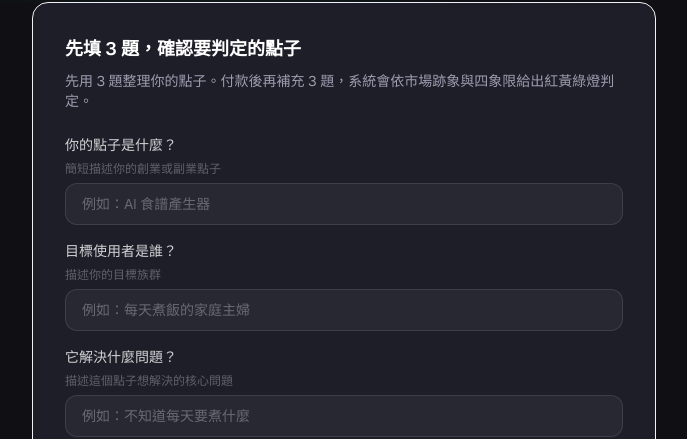
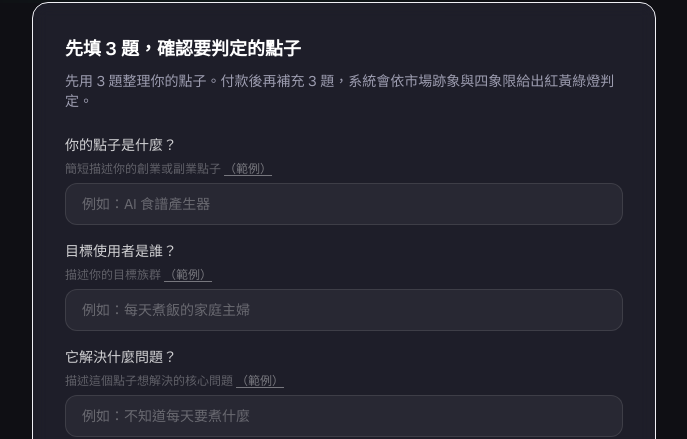
Before and after one commit to win781001-boop/ai-startup-traffic-light, a Next.js app: page / in a window 1280 px wide. Shown: the part 797-1236 px from the top of the page, without its empty margins (296-983 px from the left). Built offline with nearby package versions, Linux system fonts and the light colour scheme.

Commit message:
Add form question examples

```diff
--- a/app/page.tsx
+++ b/app/page.tsx
@@ -76,6 +76,8 @@ export default function Home() {
   const [riskForm, setRiskForm] = useState({ idea: "", targetUser: "", problem: "" });
   const [boundaryError, setBoundaryError] = useState<string | null>(null);
 
+  const [expandedExamples, setExpandedExamples] = useState<Record<string, boolean>>({});
+
   // Payment state
   const [showPayment, setShowPayment] = useState(false);
   const [paymentData, setPaymentData] = useState<{ id: string; createdAt: string } | null>(null);
@@ -97,6 +99,10 @@ export default function Home() {
   // Feedback state
   const [feedbackSent, setFeedbackSent] = useState<FeedbackValue | null>(null);
   const [remainingAttempts, setRemainingAttempts] = useState<number>(3);
+
+  function toggleExample(key: string) {
+    setExpandedExamples((prev) => ({ ...prev, [key]: !prev[key] }));
+  }
 
   function updateRiskField(key: string, value: string) {
     setRiskForm((prev) => ({ ...prev, [key]: value }));
@@ -472,14 +478,47 @@ export default function Home() {
             <h2 className="mb-2 text-lg font-semibold text-white">先填 3 題，確認要判定的點子</h2>
             <p className="mb-6 text-sm text-text-secondary">先用 3 題整理你的點子。付款後再補充 3 題，系統會依市場跡象與四象限給出紅黃綠燈判定。</p>
             <form className="space-y-4">
-              <Field label="你的點子是什麼？" hint="簡短描述你的創業或副業點子">
+              <Field label="你的點子是什麼？" hint={<>簡短描述你的創業或副業點子 <button
+                  type="button"
+                  onClick={() => toggleExample("idea")}
+                  className="text-xs text-white/40 hover:text-white/60 transition cursor-pointer underline underline-offset-2"
+                >
+                  （範例）
+                </button></>}>
                 <input type="text" value={riskForm.idea} onChange={(e) => updateRiskField("idea", e.target.value)} placeholder="例如：AI 食譜產生器" required maxLength={300} className="w-full rounded-xl border border-white/10 bg-white/5 px-4 py-2.5 text-sm text-white placeholder-white/30 outline-none transition focus:border-white/20 focus:bg-white/[0.07]" />
+                {expandedExamples["idea"] && (
+                  <div className="mt-2 rounded-lg bg-white/[0.04] px-3 py-2 text-xs text-white/60 leading-relaxed">
+                    我想做一個給小型餐飲店使用的促銷文案產生網站，讓老闆輸入菜色、優惠內容、目標客群後，快速產生 Facebook、LINE、IG 可用的促銷文案。
+                  </div>
+                )}
               </Field>
-              <Field label="目標使用者是誰？" hint="描述你的目標族群">
+              <Field label="目標使用者是誰？" hint={<>描述你的目標族群 <button
+                  type="button"
+                  onClick={() => toggleExample("targetUser")}
+                  className="text-xs text-white/40 hover:text-white/60 transition cursor-pointer underline underline-offset-2"
+                >
+                  （範例）
+                </button></>}>
                 <input type="text" value={riskForm.targetUser} onChange={(e) => updateRiskField("targetUser", e.target.value)} placeholder="例如：每天煮飯的家庭主婦" required maxLength={300} className="w-full rounded-xl border border-white/10 bg-white/5 px-4 py-2.5 text-sm text-white placeholder-white/30 outline-none transition focus:border-white/20 focus:bg-white/[0.07]" />
+                {expandedExamples["targetUser"] && (
+                  <div className="mt-2 rounded-lg bg-white/[0.04] px-3 py-2 text-xs text-white/60 leading-relaxed">
+                    主要是沒有行銷人員的小型餐飲店老闆，例如便當店、早餐店、飲料店、咖啡店。
+                  </div>
+                )}
               </Field>
-              <Field label="它解決什麼問題？" hint="描述這個點子想解決的核心問題">
+              <Field label="它解決什麼問題？" hint={<>描述這個點子想解決的核心問題 <button
+                  type="button"
+                  onClick={() => toggleExample("problem")}
+                  className="text-xs text-white/40 hover:text-white/60 transition cursor-pointer underline underline-offset-2"
+                >
+                  （範例）
+                </button></>}>
                 <input type="text" value={riskForm.problem} onChange={(e) => updateRiskField("problem", e.target.value)} placeholder="例如：不知道每天要煮什麼" required maxLength={300} className="w-full rounded-xl border border-white/10 bg-white/5 px-4 py-2.5 text-sm text-white placeholder-white/30 outline-none transition focus:border-white/20 focus:bg-white/[0.07]" />
+                {expandedExamples["problem"] && (
+                  <div className="mt-2 rounded-lg bg-white/[0.04] px-3 py-2 text-xs text-white/60 leading-relaxed">
+                    很多小店老闆知道要做促銷，但不知道文案怎麼寫，也沒有時間每天想貼文內容，導致活動曝光很低。
+                  </div>
+                )}
               </Field>
               <button type="button" onClick={handleRiskNext} disabled={!riskForm.idea?.trim() || !riskForm.targetUser?.trim() || !riskForm.problem?.trim()} className="mt-2 flex w-full items-center justify-center gap-2 rounded-xl bg-white px-6 py-3 text-sm font-semibold text-[#0f0f14] transition hover:bg-white/90 disabled:cursor-not-allowed disabled:opacity-50">
                 下一步：付費 49 元開始判定
@@ -551,23 +590,98 @@ export default function Home() {
             <h2 className="mb-2 text-lg font-semibold text-white">完整判定</h2>
             <p className="mb-6 text-sm text-text-secondary">已帶入風險掃描的 3 題，請再補充 3 題，取得正式紅黃綠燈結果。</p>
             <form onSubmit={handleFullSubmit} className="space-y-4">
-              <Field label="你的點子是什麼？" hint="簡短描述你的創業或副業點子">
+              <Field label="你的點子是什麼？" hint={<>簡短描述你的創業或副業點子 <button
+                  type="button"
+                  onClick={() => toggleExample("idea")}
+                  className="text-xs text-white/40 hover:text-white/60 transition cursor-pointer underline underline-offset-2"
+                >
+                  （範例）
+                </button></>}>
                 <input type="text" value={fullForm.idea} onChange={(e) => updateFullField("idea", e.target.value)} required maxLength={300} className="w-full rounded-xl border border-white/10 bg-white/5 px-4 py-2.5 text-sm text-white placeholder-white/30 outline-none transition focus:border-white/20 focus:bg-white/[0.07]" />
+                {expandedExamples["idea"] && (
+                  <div className="mt-2 rounded-lg bg-white/[0.04] px-3 py-2 text-xs text-white/60 leading-relaxed">
+                    我想做一個給小型餐飲店使用的促銷文案產生網站，讓老闆輸入菜色、優惠內容、目標客群後，快速產生 Facebook、LINE、IG 可用的促銷文案。
+                  </div>
+                )}
               </Field>
-              <Field label="目標使用者是誰？" hint="描述你的目標族群">
+              <Field label="目標使用者是誰？" hint={<>描述你的目標族群 <button
+                  type="button"
+                  onClick={() => toggleExample("targetUser")}
+                  className="text-xs text-white/40 hover:text-white/60 transition cursor-pointer underline underline-offset-2"
+                >
+                  （範例）
+                </button></>}>
                 <input type="text" value={fullForm.targetUser} onChange={(e) => updateFullField("targetUser", e.target.value)} required maxLength={300} className="w-full rounded-xl border border-white/10 bg-white/5 px-4 py-2.5 text-sm text-white placeholder-white/30 outline-none transition focus:border-white/20 focus:bg-white/[0.07]" />
+                {expandedExamples["targetUser"] && (
+                  <div className="mt-2 rounded-lg bg-white/[0.04] px-3 py-2 text-xs text-white/60 leading-relaxed">
+                    主要是沒有行銷人員的小型餐飲店老闆，例如便當店、早餐店、飲料店、咖啡店。
+                  </div>
+                )}
               </Field>
-              <Field label="它解決什麼問題？" hint="描述這個點子想解決的核心問題">
+              <Field label="它解決什麼問題？" hint={<>描述這個點子想解決的核心問題 <button
+                  type="button"
+                  onClick={() => toggleExample("problem")}
+                  className="text-xs text-white/40 hover:text-white/60 transition cursor-pointer underline underline-offset-2"
+                >
+                  （範例）
+                </button></>}>
                 <input type="text" value={fullForm.problem} onChange={(e) => updateFullField("problem", e.target.value)} required maxLength={300} className="w-full rounded-xl border border-white/10 bg-white/5 px-4 py-2.5 text-sm text-white placeholder-white/30 outline-none transition focus:border-white/20 focus:bg-white/[0.07]" />
+                {expandedExamples["problem"] && (
+                  <div className="mt-2 rounded-lg bg-white/[0.04] px-3 py-2 text-xs text-white/60 leading-relaxed">
+                    很多小店老闆知道要做促銷，但不知道文案怎麼寫，也沒有時間每天想貼文內容，導致活動曝光很低。
+                  </div>
+                )}
               </Field>
               <Field label="你想怎麼收費？" hint="描述收費方式或商業模式">
                 <input type="text" value={fullForm.pricing} onChange={(e) => updateFullField("pricing", e.target.value)} required maxLength={400} className="w-full rounded-xl border border-white/10 bg-white/5 px-4 py-2.5 text-sm text-white placeholder-white/30 outline-none transition focus:border-white/20 focus:bg-white/[0.07]" />
+              <div className="mt-1.5">
+                <button
+                  type="button"
+                  onClick={() => toggleExample("pricing")}
+                  className="text-xs text-white/40 hover:text-white/60 transition cursor-pointer underline underline-offset-2"
+                >
+                  （範例）
+                </button>
+                {expandedExamples["pricing"] && (
+                  <div className="mt-2 rounded-lg bg-white/[0.04] px-3 py-2 text-xs text-white/60 leading-relaxed">
+                    先用單次付費，一次產生 10 組促銷文案收 49 元。之後如果有人常用，再考慮月費方案。
+                  </div>
+                )}
+              </div>
               </Field>
               <Field label="第一版你打算怎麼做？" hint="描述第一版的範圍">
                 <input type="text" value={fullForm.firstVersion} onChange={(e) => updateFullField("firstVersion", e.target.value)} required maxLength={400} className="w-full rounded-xl border border-white/10 bg-white/5 px-4 py-2.5 text-sm text-white placeholder-white/30 outline-none transition focus:border-white/20 focus:bg-white/[0.07]" />
+              <div className="mt-1.5">
+                <button
+                  type="button"
+                  onClick={() => toggleExample("firstVersion")}
+                  className="text-xs text-white/40 hover:text-white/60 transition cursor-pointer underline underline-offset-2"
+                >
+                  （範例）
+                </button>
+                {expandedExamples["firstVersion"] && (
+                  <div className="mt-2 rounded-lg bg-white/[0.04] px-3 py-2 text-xs text-white/60 leading-relaxed">
+                    第一版只做一個簡單網頁，使用者填店名、商品、優惠內容、目標客群後，系統產生 10 組促銷文案，不先做會員、後台或複雜排程功能。
+                  </div>
+                )}
+              </div>
               </Field>
               <Field label="你預估多久能完成？" hint="預估開發時間">
                 <input type="text" value={fullForm.buildTime} onChange={(e) => updateFullField("buildTime", e.target.value)} required maxLength={400} className="w-full rounded-xl border border-white/10 bg-white/5 px-4 py-2.5 text-sm text-white placeholder-white/30 outline-none transition focus:border-white/20 focus:bg-white/[0.07]" />
+              <div className="mt-1.5">
+                <button
+                  type="button"
+                  onClick={() => toggleExample("buildTime")}
+                  className="text-xs text-white/40 hover:text-white/60 transition cursor-pointer underline underline-offset-2"
+                >
+                  （範例）
+                </button>
+                {expandedExamples["buildTime"] && (
+                  <div className="mt-2 rounded-lg bg-white/[0.04] px-3 py-2 text-xs text-white/60 leading-relaxed">
+                    我預計 2 週內先做出可以使用的網頁版，先找 5 間熟識的小店試用，再看有沒有人願意付費。
+                  </div>
+                )}
+              </div>
               </Field>
               <button type="submit" disabled={fullLoading} className="mt-2 flex w-full items-center justify-center gap-2 rounded-xl bg-white px-6 py-3 text-sm font-semibold text-[#0f0f14] transition hover:bg-white/90 disabled:cursor-not-allowed disabled:opacity-50">
                 {fullLoading ? <><Spinner />判定中…</> : "送出完整判定"}
@@ -706,7 +820,7 @@ function SectionCard({ title, children }: { title: string; children: React.React
   return (<div className="rounded-xl border border-border-subtle bg-bg-card/60 p-5 backdrop-blur-sm"><h3 className="mb-3 text-sm font-semibold uppercase tracking-wider text-white/50">{title}</h3>{children}</div>);
 }
 
-function Field({ label, hint, children }: { label: string; hint: string; children: React.ReactNode }) {
+function Field({ label, hint, children }: { label: string; hint: React.ReactNode; children: React.ReactNode }) {
   return (<label className="block space-y-1.5"><span className="block text-sm font-medium text-white/80">{label}</span><span className="block text-xs text-white/30">{hint}</span>{children}</label>);
 }
 
```
